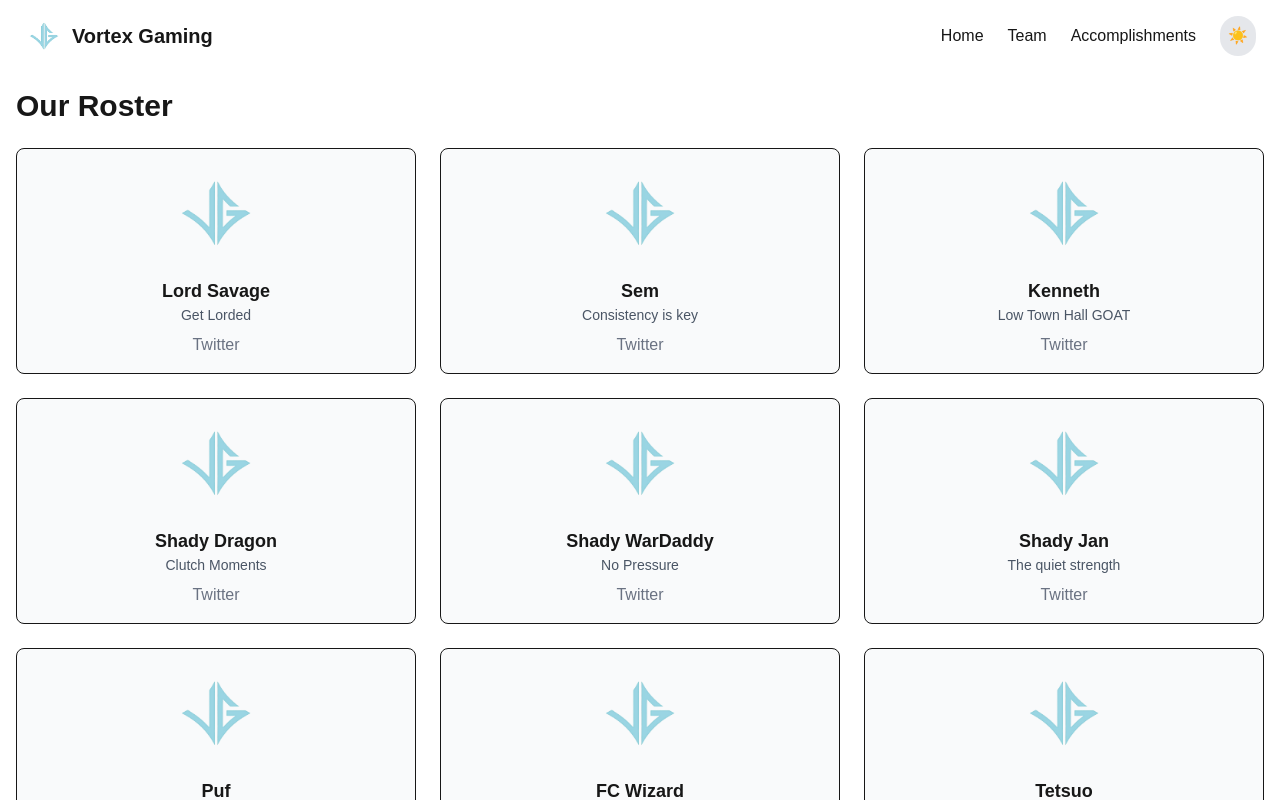
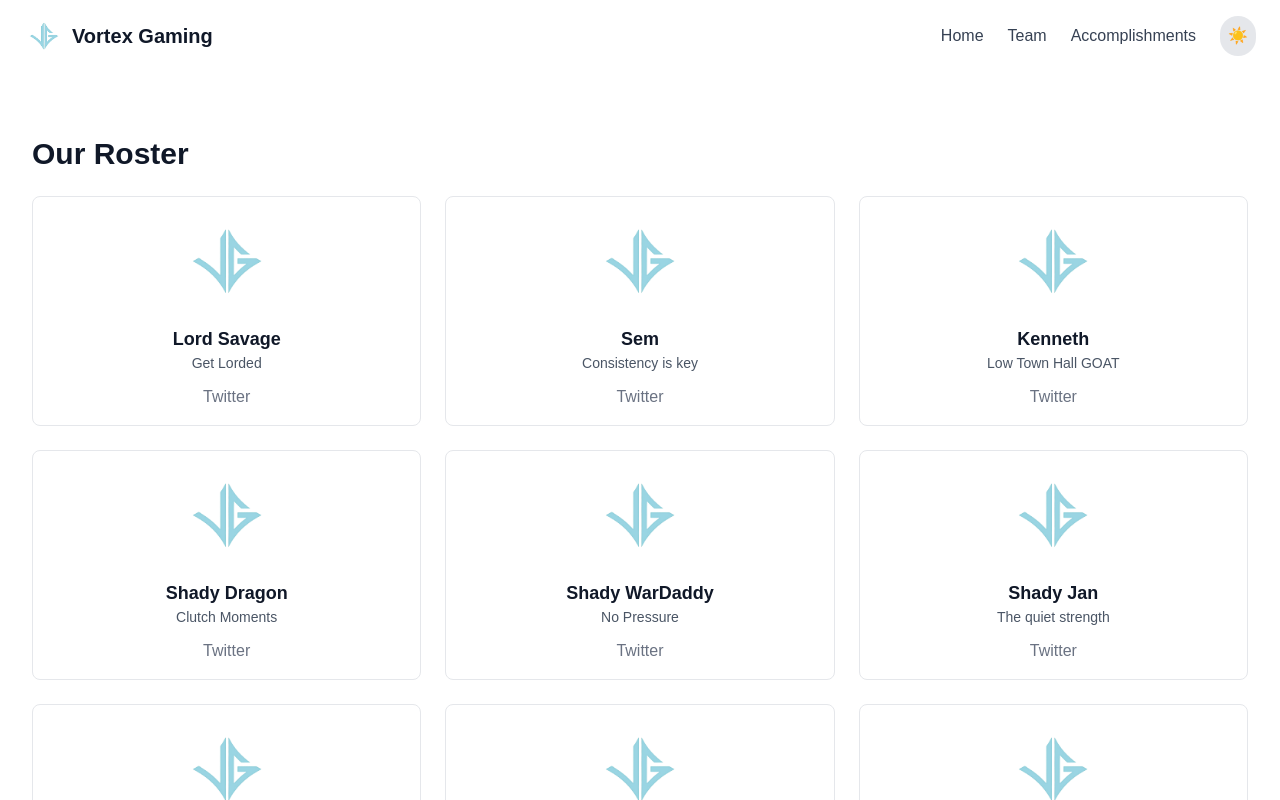
Before and after one commit to spekkie13/vortex-gaming, a Next.js app: page /team in a window 1280 px wide. Shown: the top 800 px of the page. Built offline with nearby package versions, Linux system fonts and the light colour scheme.

Commit message:
updates to make dark theme work

```diff
--- a/src/app/accomplishments/page.tsx
+++ b/src/app/accomplishments/page.tsx
@@ -1,30 +1,44 @@
+// app/accomplishments/page.tsx
+
 import { Metadata } from 'next';
 
 export const metadata: Metadata = {
     title: 'Accomplishments – Vortex Gaming',
 };
 
-/*
-🏆 Royal Ascension Cup Champions
-🌍 Top 32 finish in Clash Worlds
-🔥 Quarterfinalists – Ultimate Creative Cup
- */
 const achievements = [
     { year: '2025', event: 'Royal Ascension Cup', result: '🏆 Champions' },
-    { year: '2025', event: 'Clash Worlds', result: '🌍 Top 32'},
-    { year: '2025', event: 'Ultimate Creative Cup', result: '🔥 Quarterfinalists'}
-    // ... add more
+    { year: '2025', event: 'Clash Worlds',        result: '🌍 Top 32'      },
+    { year: '2025', event: 'Ultimate Creative Cup', result: '🔥 Quarterfinalists' },
+    // …add more as needed
 ];
 
 export default function AccomplishmentsPage() {
     return (
-        <section>
-            <h2 className="text-3xl font-bold text-primary dark:text-white mb-6">Accomplishments</h2>
-            <ul className="space-y-4">
+        <section
+            className="
+        bg-white dark:bg-gray-900
+        text-gray-900 dark:text-gray-100
+        transition-colors
+        px-4 py-8
+      "
+        >
+            <h2 className="text-3xl font-bold text-primary dark:text-white mb-6">
+                Accomplishments
+            </h2>
+
+            <ul className="space-y-4 max-w-xl mx-auto">
                 {achievements.map((a, idx) => (
-                    <li key={idx} className="border-b pb-2 flex justify-between">
-                        <span className="font-semibold">{a.event}</span>
-                        <span className="text-gray-600 dark:text-gray-300">{a.year} – {a.result}</span>
+                    <li
+                        key={idx}
+                        className="flex justify-between border-b pb-2"
+                    >
+            <span className="font-semibold text-gray-900 dark:text-gray-100">
+              {a.event}
+            </span>
+                        <span className="text-gray-700 dark:text-gray-300">
+              {a.year} – {a.result}
+            </span>
                     </li>
                 ))}
             </ul>
--- a/src/app/layout.tsx
+++ b/src/app/layout.tsx
@@ -1,28 +1,27 @@
-import './globals.css';
-import { Metadata } from 'next';
-import { ThemeProvider } from 'next-themes';
-import Navbar from '../components/navbar';
+// app/layout.tsx
+
+import './globals.css'
+import { Metadata } from 'next'
+import Navbar from '../components/navbar'
 
 export const metadata: Metadata = {
     title: 'Vortex Gaming – Esports Organisation',
     icons: {
         icon: '/favicon.ico',
         shortcut: '/favicon.ico',
-        apple: '/favicon.ico',
-    },
-};
+        apple: '/favicon.ico'
+    }
+}
 
 export default function RootLayout({ children }: { children: React.ReactNode }) {
     return (
-        <html lang="en" className="bg-white dark:bg-gray-900 transition-colors">
-        <body>
-        <ThemeProvider attribute="class">
-            <Navbar />
-            <main className="container mx-auto p-4">
-                {children}
-            </main>
-        </ThemeProvider>
+        <html lang="en">
+        <body className="bg-white dark:bg-gray-900 text-gray-900 dark:text-gray-100 transition-colors">
+        <Navbar />
+        <main className="container mx-auto px-4 py-8">
+            {children}
+        </main>
         </body>
         </html>
-    );
+    )
 }
--- a/src/app/team/[player]/page.tsx
+++ b/src/app/team/[player]/page.tsx
@@ -32,151 +32,18 @@ const players: Record<string, Player> = {
             'Average Attack Stars': 2.7,
         },
     },
-    'player-two': {
-        name: 'Sem',
-        slogan: 'The kind of player every team wishes they had',
-        bio:
-            'Sem is the definition of reliable. Always with a 90%+ hit, he delivers clean hits under any circumstance — no noise, no nonsense. Just results.',
-        imageUrl: '/Vortex_Gaming_Logo.png',
-        socials: [
-            { platform: 'Twitter', url: 'https://twitter.com/playertwo' },
-            { platform: 'Twitch', url: 'https://twitch.tv/playertwo' },
-        ],
-        stats: {
-            'Matches Played': 50,
-            'Win Rate': '68%',
-            'Tournaments Won': 3,
-            'Average Attack Stars': 2.7,
-        },
-    },
-    'player-three': {
-        name: 'Kenneth',
-        slogan: 'No Town Hall too low, no challenge too big',
-        bio:
-            'Kenneth mastered low Town Halls, racking up multiple tournament wins and MVP titles. Now at TH17, he continues to dominate, bringing the same precision and strategy that made him a legend. His proudest moment? Ultimate Creative Championship S3 champion.',
-        imageUrl: '/Vortex_Gaming_Logo.png',
-        socials: [
-            { platform: 'Twitter', url: 'https://twitter.com/playerthree' },
-            { platform: 'Twitch', url: 'https://twitch.tv/playerthree' },
-        ],
-        stats: {
-            'Matches Played': 50,
-            'Win Rate': '68%',
-            'Tournaments Won': 3,
-            'Average Attack Stars': 2.7,
-        },
-    },
-    'player-four': {
-        name: 'Shady Dragon',
-        slogan: 'When it counts, he delivers',
-        bio:
-            'Shady Dragon is known for his incredible clutch plays, with his standout moment being the Royal Ascension Cup triple that sealed the win. Calm, calculated, and always ready to perform when it matters most.',
-        imageUrl: '/Vortex_Gaming_Logo.png',
-        socials: [
-            { platform: 'Twitter', url: 'https://twitter.com/playerfour' },
-            { platform: 'Twitch', url: 'https://twitch.tv/playerfour' },
-        ],
-        stats: {
-            'Matches Played': 50,
-            'Win Rate': '68%',
-            'Tournaments Won': 3,
-            'Average Attack Stars': 2.7,
-        },
-    },
-    'player-five': {
-        name: 'Shady WarDaddy',
-        slogan: 'Under pressure? He trives',
-        bio:
-            'Shady WarDaddy is at his best when the stakes are highest. Calm, composed, and always clutch — when it’s make or break, he steps up and delivers.',
-        imageUrl: '/Vortex_Gaming_Logo.png',
-        socials: [
-            { platform: 'Twitter', url: 'https://twitter.com/playerfive' },
-            { platform: 'Twitch', url: 'https://twitch.tv/playerfive' },
-        ],
-        stats: {
-            'Matches Played': 50,
-            'Win Rate': '68%',
-            'Tournaments Won': 3,
-            'Average Attack Stars': 2.7,
-        },
-    },
-    'player-six': {
-        name: 'Shady Jan',
-        slogan: 'Always ready for the unexpected',
-        bio:
-            '???',
-        imageUrl: '/Vortex_Gaming_Logo.png',
-        socials: [
-            { platform: 'Twitter', url: 'https://twitter.com/playersix' },
-            { platform: 'Twitch', url: 'https://twitch.tv/playersix' },
-        ],
-        stats: {
-            'Matches Played': 50,
-            'Win Rate': '68%',
-            'Tournaments Won': 3,
-            'Average Attack Stars': 2.7,
-        },
-    },
-    'player-seven': {
-        name: 'Puf',
-        slogan: 'No base too tough',
-        bio:
-            'There’s no base Puf can’t triple. Known for his flawless attacks and relentless precision, he’s the player you want when it’s time to lock in the perfect hit.',
-        imageUrl: '/Vortex_Gaming_Logo.png',
-        socials: [
-            { platform: 'Twitter', url: 'https://twitter.com/playerseven' },
-            { platform: 'Twitch', url: 'https://twitch.tv/playerseven' },
-        ],
-        stats: {
-            'Matches Played': 50,
-            'Win Rate': '68%',
-            'Tournaments Won': 3,
-            'Average Attack Stars': 2.7,
-        },
-    },
-    'player-eight': {
-        name: 'FC Wizard',
-        slogan: 'When magic is needed, he delivers.',
-        bio:
-            'FC Wizard doesn’t need introductions — his skills speak for themselves. A true magician with his attacks, always pulling off the impossible when it counts.',
-        imageUrl: '/Vortex_Gaming_Logo.png',
-        socials: [
-            { platform: 'Twitter', url: 'https://twitter.com/playereight' },
-            { platform: 'Twitch', url: 'https://twitch.tv/playereight' },
-        ],
-        stats: {
-            'Matches Played': 50,
-            'Win Rate': '68%',
-            'Tournaments Won': 3,
-            'Average Attack Stars': 2.7,
-        },
-    },
-    'player-nine': {
-        name: 'Player Nine',
-        slogan: 'When you need him, he\'s there.',
-        bio:
-            'Tetsuo is the ultimate sub — always prepared to step in and get the job done. Whether it’s a clutch moment or a backup role, you can count on him every time.',
-        imageUrl: '/Vortex_Gaming_Logo.png',
-        socials: [
-            { platform: 'Twitter', url: 'https://twitter.com/playernine' },
-            { platform: 'Twitch', url: 'https://twitch.tv/playernine' },
-        ],
-        stats: {
-            'Matches Played': 50,
-            'Win Rate': '68%',
-            'Tournaments Won': 3,
-            'Average Attack Stars': 2.7,
-        },
-    },
+    // …add more players here
 };
 
-// Generate static paths for each player slug
 export async function generateStaticParams(): Promise<{ player: string }[]> {
     return Object.keys(players).map((player) => ({ player }));
 }
 
-// Generate per-player metadata (async to await params)
-export async function generateMetadata({ params }: { params: Promise<{ player: string }> }): Promise<Metadata> {
+export async function generateMetadata({
+                                           params,
+                                       }: {
+    params: Promise<{ player: string }>;
+}): Promise<Metadata> {
     const { player: slug } = await params;
     const playerData = players[slug];
     return {
@@ -184,49 +51,59 @@ export async function generateMetadata({ params }: { params: Promise<{ player: s
     };
 }
 
-// Player detail page component (async to await params)
-export default async function PlayerPage({ params }: { params: Promise<{ player: string }> }) {
+export default async function PlayerPage({
+                                             params,
+                                         }: {
+    params: Promise<{ player: string }>;
+}) {
     const { player: slug } = await params;
-    const playerData = players[slug];
+    const p = players[slug];
 
-    if (!playerData) {
+    if (!p) {
         return (
-            <section className="py-20 text-center">
-                <p className="text-xl text-gray-700 dark:text-gray-300">Player not found.</p>
-                <Link href="/team" className="mt-4 inline-block text-accent hover:underline">
-                    Back to Team
+            <section className="bg-white dark:bg-gray-900 text-gray-900 dark:text-gray-100 transition-colors px-4 py-8 text-center">
+                <p className="text-xl mb-4">Player not found.</p>
+                <Link
+                    href="/team"
+                    className="inline-block text-accent hover:underline"
+                >
+                    ← Back to Team
                 </Link>
             </section>
         );
     }
 
     return (
-        <section className="max-w-3xl mx-auto py-12 px-4">
-            <Link href="/team" className="text-accent hover:underline mb-6 inline-block">
-                ← Back to Team
-            </Link>
+        <section className="bg-white dark:bg-gray-900 text-gray-900 dark:text-gray-100 transition-colors px-4 py-8">
+            <div className="max-w-3xl mx-auto text-center">
+                <Link
+                    href="/team"
+                    className="inline-block mb-6 text-accent hover:underline"
+                >
+                    ← Back to Team
+                </Link>
 
-            <div className="flex flex-col items-center text-center">
                 <Image
-                    src={playerData.imageUrl}
-                    alt={`${playerData.name} profile`}
+                    src={p.imageUrl}
+                    alt={`${p.name} profile`}
                     width={180}
                     height={180}
-                    className="rounded-full"
+                    className="mx-auto rounded-full"
                 />
-                <h1 className="text-4xl font-bold mt-4 text-primary dark:text-white">
-                    {playerData.name}
+
+                <h1 className="text-4xl font-bold mt-4 mb-2 text-primary dark:text-white">
+                    {p.name}
                 </h1>
-                <p className="text-lg text-gray-600 dark:text-gray-300 mb-3">
-                    {playerData.slogan}
+                <p className="text-lg italic text-gray-700 dark:text-gray-300 mb-4">
+                    {p.slogan}
                 </p>
-                <p className="mt-4 text-base leading-relaxed text-gray-800 dark:text-gray-200">
-                    {playerData.bio}
+                <p className="text-base leading-relaxed text-gray-800 dark:text-gray-200 mb-6">
+                    {p.bio}
                 </p>
 
-                {playerData.socials && (
-                    <div className="mt-4 flex space-x-4">
-                        {playerData.socials.map(({ platform, url }) => (
+                {p.socials && (
+                    <div className="flex justify-center space-x-4 mb-8">
+                        {p.socials.map(({ platform, url }) => (
                             <a
                                 key={platform}
                                 href={url}
@@ -240,12 +117,12 @@ export default async function PlayerPage({ params }: { params: Promise<{ player:
                     </div>
                 )}
 
-                <div className="mt-8 w-full">
+                <div className="w-full">
                     <h2 className="text-2xl font-semibold mb-4 text-primary dark:text-white">
                         Stats
                     </h2>
                     <ul className="space-y-2">
-                        {Object.entries(playerData.stats).map(([label, value]) => (
+                        {Object.entries(p.stats).map(([label, value]) => (
                             <li
                                 key={label}
                                 className="flex justify-between border-b pb-2 text-gray-700 dark:text-gray-300"
--- a/src/app/team/page.tsx
+++ b/src/app/team/page.tsx
@@ -9,48 +9,95 @@ export const metadata: Metadata = {
 }
 
 const squad = [
-    { slug: 'player-one', name: 'Lord Savage', one_liner: 'Get Lorded', imageUrl: '/Vortex_Gaming_Logo.png', socials: [
-            { platform: 'Twitter', url: 'https://twitter.com/playerone' },
-        ] },
-    { slug: 'player-two', name: 'Sem', one_liner: 'Consistency is key', imageUrl: '/Vortex_Gaming_Logo.png', socials: [
-            { platform: 'Twitter', url: 'https://twitter.com/playerone' },
-        ], },
-    { slug: 'player-three', name: 'Kenneth', one_liner: 'Low Town Hall GOAT', imageUrl: '/Vortex_Gaming_Logo.png', socials: [
-            { platform: 'Twitter', url: 'https://twitter.com/playerone' },
-        ], },
-    { slug: 'player-four', name: 'Shady Dragon', one_liner: 'Clutch Moments', imageUrl: '/Vortex_Gaming_Logo.png', socials: [
-            { platform: 'Twitter', url: 'https://twitter.com/playerone' },
-        ], },
-    { slug: 'player-five', name: 'Shady WarDaddy', one_liner: 'No Pressure', imageUrl: '/Vortex_Gaming_Logo.png', socials: [
-            { platform: 'Twitter', url: 'https://twitter.com/playerone' },
-        ], },
-    { slug: 'player-six', name: 'Shady Jan', one_liner: 'The quiet strength', imageUrl: '/Vortex_Gaming_Logo.png', socials: [
-            { platform: 'Twitter', url: 'https://twitter.com/playerone' },
-        ], },
-    { slug: 'player-seven', name: 'Puf', one_liner: 'Dangerous', imageUrl: '/Vortex_Gaming_Logo.png', socials: [
-            { platform: 'Twitter', url: 'https://twitter.com/playerone' },
-        ], },
-    { slug: 'player-eight', name: 'FC Wizard', one_liner: 'The name says it all', imageUrl: '/Vortex_Gaming_Logo.png', socials: [
-            { platform: 'Twitter', url: 'https://twitter.com/playerone' },
-        ], },
-    { slug: 'player-nine', name: 'Tetsuo', one_liner: 'Always Ready', imageUrl: '/Vortex_Gaming_Logo.png', socials: [
-            { platform: 'Twitter', url: 'https://twitter.com/playerone' },
-        ], },
-];
+    {
+        slug: 'player-one',
+        name: 'Lord Savage',
+        one_liner: 'Get Lorded',
+        imageUrl: '/Vortex_Gaming_Logo.png',
+        socials: [{ platform: 'Twitter', url: 'https://twitter.com/playerone' }],
+    },
+    {
+        slug: 'player-two',
+        name: 'Sem',
+        one_liner: 'Consistency is key',
+        imageUrl: '/Vortex_Gaming_Logo.png',
+        socials: [{ platform: 'Twitter', url: 'https://twitter.com/playerone' }],
+    },
+    {
+        slug: 'player-three',
+        name: 'Kenneth',
+        one_liner: 'Low Town Hall GOAT',
+        imageUrl: '/Vortex_Gaming_Logo.png',
+        socials: [{ platform: 'Twitter', url: 'https://twitter.com/playerone' }],
+    },
+    {
+        slug: 'player-four',
+        name: 'Shady Dragon',
+        one_liner: 'Clutch Moments',
+        imageUrl: '/Vortex_Gaming_Logo.png',
+        socials: [{ platform: 'Twitter', url: 'https://twitter.com/playerone' }],
+    },
+    {
+        slug: 'player-five',
+        name: 'Shady WarDaddy',
+        one_liner: 'No Pressure',
+        imageUrl: '/Vortex_Gaming_Logo.png',
+        socials: [{ platform: 'Twitter', url: 'https://twitter.com/playerone' }],
+    },
+    {
+        slug: 'player-six',
+        name: 'Shady Jan',
+        one_liner: 'The quiet strength',
+        imageUrl: '/Vortex_Gaming_Logo.png',
+        socials: [{ platform: 'Twitter', url: 'https://twitter.com/playerone' }],
+    },
+    {
+        slug: 'player-seven',
+        name: 'Puf',
+        one_liner: 'Dangerous',
+        imageUrl: '/Vortex_Gaming_Logo.png',
+        socials: [{ platform: 'Twitter', url: 'https://twitter.com/playerone' }],
+    },
+    {
+        slug: 'player-eight',
+        name: 'FC Wizard',
+        one_liner: 'The name says it all',
+        imageUrl: '/Vortex_Gaming_Logo.png',
+        socials: [{ platform: 'Twitter', url: 'https://twitter.com/playerone' }],
+    },
+    {
+        slug: 'player-nine',
+        name: 'Tetsuo',
+        one_liner: 'Always Ready',
+        imageUrl: '/Vortex_Gaming_Logo.png',
+        socials: [{ platform: 'Twitter', url: 'https://twitter.com/playerone' }],
+    },
+]
 
 export default function TeamPage() {
     return (
-        <section>
-            <h2 className="text-3xl font-bold text-primary dark:text-white mb-6">
+        <section className="
+      bg-white dark:bg-gray-900
+      text-gray-900 dark:text-gray-100
+      transition-colors
+      px-4 py-8
+    ">
+            <h2 className="text-3xl font-bold mb-6">
                 Our Roster
             </h2>
+
             <div className="grid grid-cols-1 md:grid-cols-3 gap-6">
                 {squad.map((p) => (
                     <Link
                         key={p.slug}
                         href={`/team/${p.slug}`}
-                        className="focus:outline-none focus:ring-2 focus:ring-accent rounded"
+                        className="
+              group
+              focus:outline-none focus:ring-2 focus:ring-accent
+              rounded
+            "
                     >
+                        {/* Map your tagline into the `role` prop */}
                         <TeamMemberCard
                             name={p.name}
                             one_liner={p.one_liner}
@@ -61,7 +108,7 @@ export default function TeamPage() {
                 ))}
             </div>
 
-            <h2 className="text-2xl font-bold text-primary dark:text-white mt-12 mb-4">
+            <h2 className="text-2xl font-bold mt-12 mb-4">
                 Management
             </h2>
             {/* <ManagerCard /> components go here */}
--- a/src/components/TeamMemberCard.tsx
+++ b/src/components/TeamMemberCard.tsx
@@ -1,5 +1,6 @@
+"use client";
+
 import Image from 'next/image';
-import Link from 'next/link';
 
 interface SocialLink {
     platform: string;
@@ -13,26 +14,49 @@ interface TeamMemberCardProps {
     socials?: SocialLink[];
 }
 
-export default function TeamMemberCard({ name, one_liner, imageUrl, socials = [] }: TeamMemberCardProps) {
+export default function TeamMemberCard({
+                                           name,
+                                           one_liner,
+                                           imageUrl,
+                                           socials = [],
+                                       }: TeamMemberCardProps) {
     return (
-        <div className="border rounded-lg p-4 text-center bg-gray-50 dark:bg-gray-800">
+        <div
+            className="
+        bg-white dark:bg-gray-800
+        border border-gray-200 dark:border-gray-700
+        rounded-lg p-4 text-center
+        transition-colors transition-shadow
+        hover:shadow-lg
+      "
+        >
             <Image
                 src={imageUrl}
-                alt={name}
+                alt={`${name} avatar`}
                 width={96}
                 height={96}
                 className="mx-auto rounded-full"
             />
-            <h3 className="mt-4 text-lg font-semibold text-primary dark:text-white">{name}</h3>
-            <p className="text-sm text-gray-600 dark:text-gray-300">{one_liner}</p>
+
+            <h3 className="mt-4 text-lg font-semibold text-gray-900 dark:text-gray-100">
+                {name}
+            </h3>
+            <p className="text-sm text-gray-600 dark:text-gray-300">
+                {one_liner}
+            </p>
+
             {socials.length > 0 && (
-                <div className="mt-2 flex justify-center space-x-4">
-                    {socials.map((social) => (
-                        <Link key={social.platform} href={social.url}>
-                            <a target="_blank" rel="noopener noreferrer" className="text-gray-500 hover:text-accent">
-                                {social.platform}
-                            </a>
-                        </Link>
+                <div className="mt-3 flex justify-center space-x-4">
+                    {socials.map(({ platform, url }) => (
+                        <a
+                            key={platform}
+                            href={url}
+                            target="_blank"
+                            rel="noopener noreferrer"
+                            className="text-gray-500 hover:text-accent transition-colors"
+                        >
+                            {platform}
+                        </a>
                     ))}
                 </div>
             )}
--- a/src/components/navbar.tsx
+++ b/src/components/navbar.tsx
@@ -1,31 +1,42 @@
-import Link from 'next/link';
-import Image from 'next/image';
-import ThemeToggle from './ThemeToggle';
+// components/Navbar.tsx
+'use client';
+
+import Link from 'next/link'
+import Image from 'next/image'
+import ThemeToggle from './ThemeToggle'
 
 export default function Navbar() {
     return (
-        <nav className="flex items-center justify-between py-4 px-6 bg-white dark:bg-gray-800">
-            <div className="flex items-center">
-                <Link href="/">
-                    <a className="flex items-center">
+        <nav className="
+      flex items-center justify-between
+      bg-white dark:bg-gray-800
+      px-6 py-4
+      transition-colors
+    ">
+            <Link href="/" className="flex items-center">
                 <Image
                     src="/Vortex_Gaming_Logo.png"
                     alt="Vortex Gaming Logo"
                     width={40}
                     height={40}
                 />
-                        <span className="ml-2 text-xl font-bold text-primary dark:text-white">
+                <span className="ml-2 text-xl font-bold text-gray-900 dark:text-gray-100">
           Vortex Gaming
         </span>
-                    </a>
             </Link>
-            </div>
+
             <div className="flex items-center space-x-6">
-                <Link href="/"><a className="hover:underline">Home</a></Link>
-                <Link href="/team"><a className="hover:underline">Team</a></Link>
-                <Link href="/accomplishments"><a className="hover:underline">Accomplishments</a></Link>
+                <Link href="/" className="text-gray-700 dark:text-gray-300 hover:underline">
+                    Home
+                </Link>
+                <Link href="/team" className="text-gray-700 dark:text-gray-300 hover:underline">
+                    Team
+                </Link>
+                <Link href="/accomplishments" className="text-gray-700 dark:text-gray-300 hover:underline">
+                    Accomplishments
+                </Link>
                 <ThemeToggle />
             </div>
         </nav>
-    );
+    )
 }
--- a/styles/globals.css
+++ b/styles/globals.css
@@ -1,2 +1,11 @@
-@import "tailwindcss/preflight";
-@import "tailwindcss/utilities";
+@tailwind base;
+@tailwind components;
+@tailwind utilities;
+
+/* Enforce page-wide background & text color */
+html {
+    @apply bg-white text-gray-900;
+}
+html.dark {
+    @apply bg-gray-900 text-gray-100;
+}
--- a/tailwind.config.js
+++ b/tailwind.config.js
@@ -6,10 +6,6 @@ module.exports = {
     ],
     theme: {
         extend: {
-            colors: {
-                primary: '#1F2937', // update to match logo
-                accent: '#F59E0B',  // update to match logo
-            },
         },
     },
     plugins: [],
```
Also changed, not shown: src/app/page.tsx (+31 -21 lines), src/components/Providers.tsx (added, +12 -0 lines), src/components/ThemeToggle.tsx (+37 -11 lines). Lines whose indentation alone changed are shown as unchanged.
